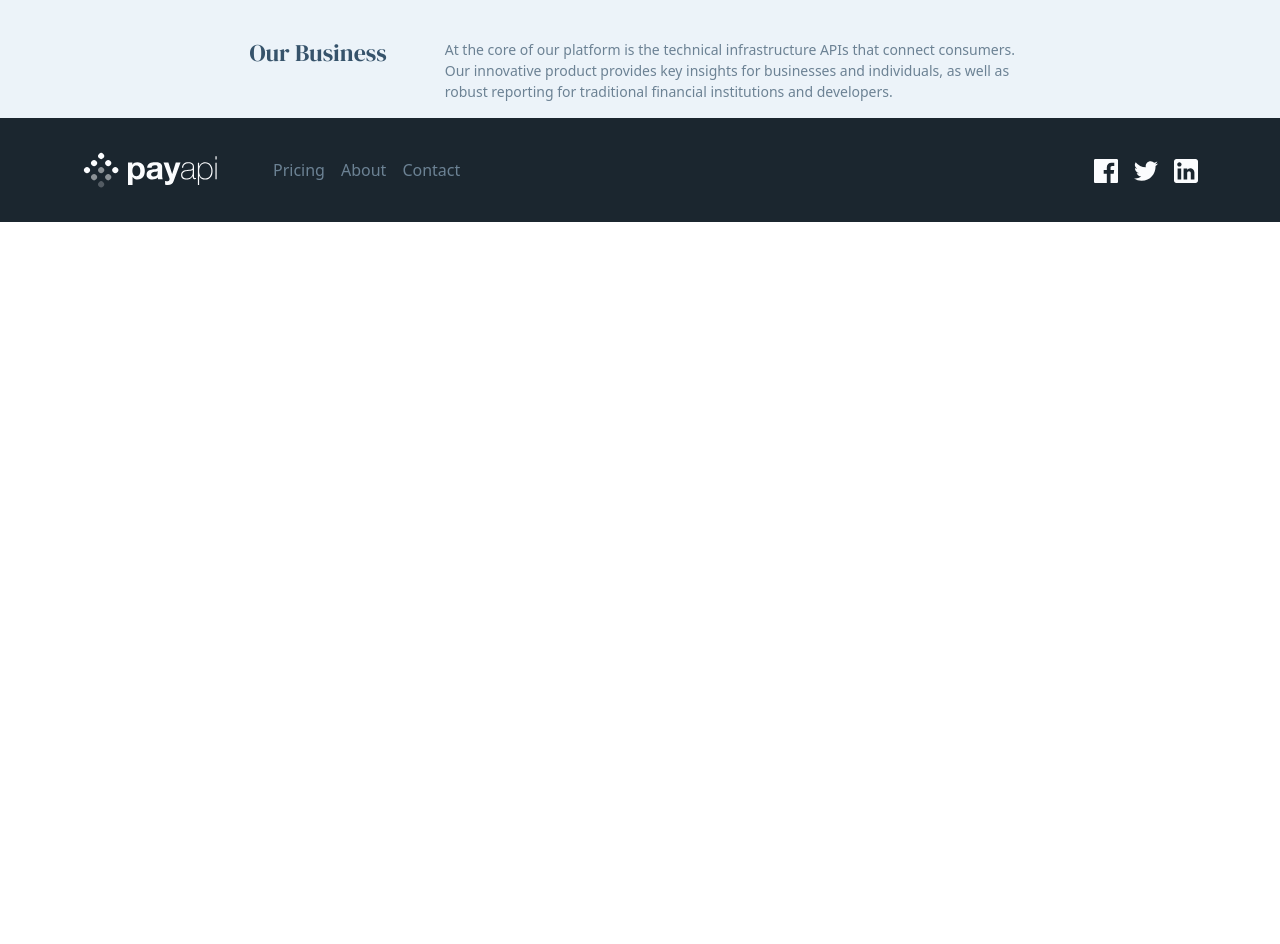
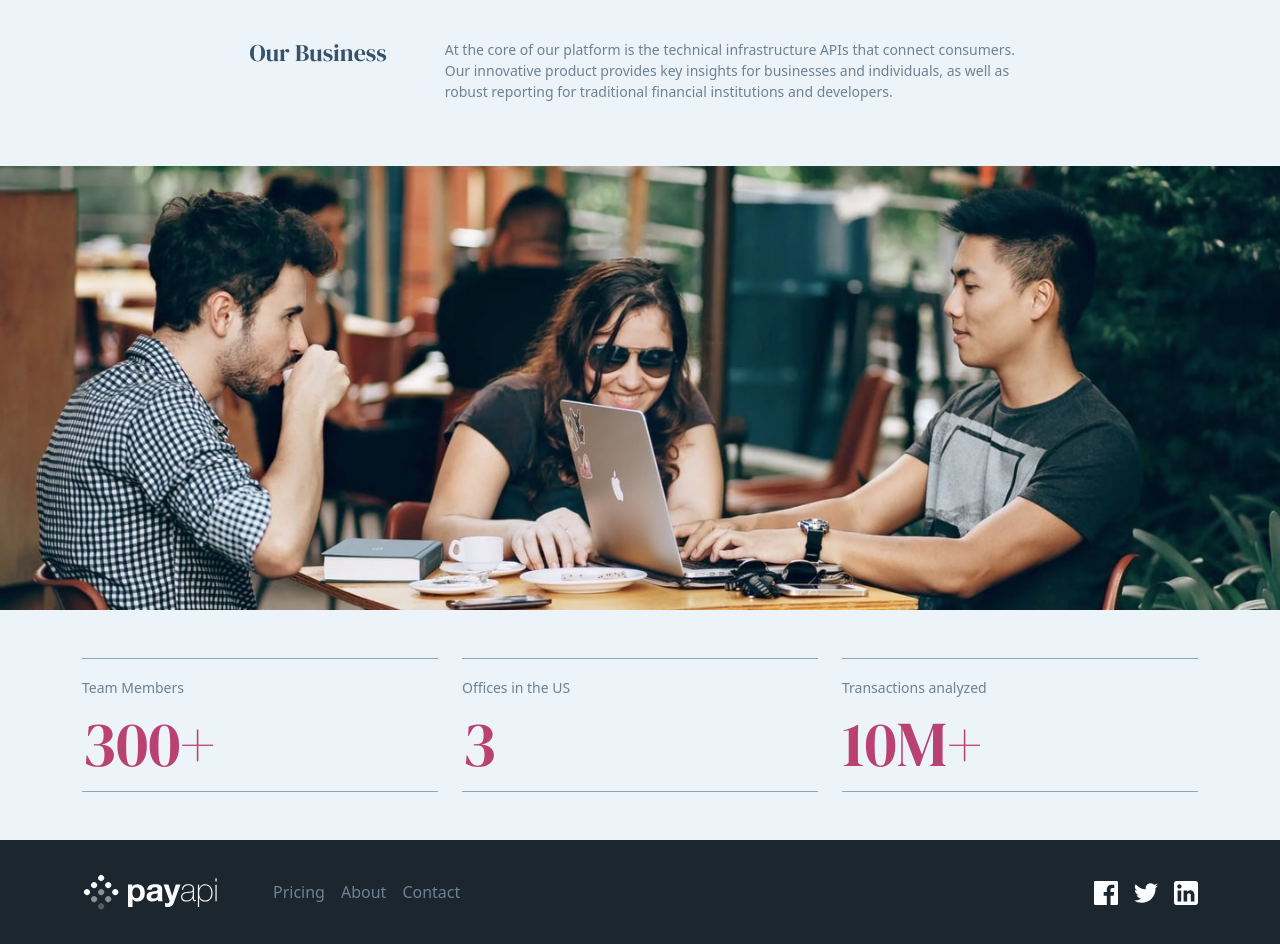
Before and after one commit to ShaimaaAKamal/angularPayAPi, an Angular app: page /about in a window 1280 px wide. Shown: the part 406-1350 px from the top of the page. Before the commit the page ends 800 px from the top, so only its background shows below. Built offline with nearby package versions, Linux system fonts and the light colour scheme.

Commit message:
add about image and statistics

```diff
--- a/src/app/about/about.component.html
+++ b/src/app/about/about.component.html
@@ -35,4 +35,31 @@
             </div>
            </div>
         </div>
-    </div>
+</div>
+ <div class='py-5'>
+      <img src='../../assets/Images/about/desktop/image-team-members.jpg' alt="large about image" class='w-100 d-none d-lg-inline-block'/>
+      <img src='../../assets/Images/about/tablet/image-team-members.jpg'  alt="medium about image" class='w-100 d-none d-md-inline-block d-lg-none'/>
+      <img src='../../assets/Images/about/mobile/image-team-members.jpg'  alt="small about image" class='w-100  d-md-none'/>
+</div>
+ <div class="container-md mb-5">
+      <div class="row gy-2">
+         <div class="col-md-4">
+            <div class=' aboutBorder topaboutBorder pt-3 pb-2 text-center text-md-start'>
+                <span class='textLightBlue small mb-2 d-inline-block'>Team Members</span>
+                <h6 class='display-3 textSite fmHeading mb-0 pb-0'>300+</h6>
+            </div>
+         </div>
+          <div class="col-md-4">
+            <div class=' aboutBorder pt-3 pb-2 text-center text-md-start'>
+                <span class='textLightBlue small mb-2 d-inline-block'>Offices in the US</span>
+                <h6 class='display-3 textSite fmHeading mb-0 pb-0'>3</h6>
+            </div>
+         </div>
+          <div class="col-md-4">
+              <div class=' aboutBorder smallaboutBorder pt-3 pb-2 text-center text-md-start'>
+                <span class='textLightBlue small mb-2 d-inline-block'>Transactions analyzed</span>
+                <h6 class='display-3 textSite fmHeading mb-0 pb-0'>10M+</h6>
+            </div>
+         </div>
+      </div>
+</div>
--- a/src/app/about/about.component.scss
+++ b/src/app/about/about.component.scss
@@ -10,6 +10,12 @@
   width:95%;
   margin:0 auto;
 }
+.smallaboutBorder{
+        border-bottom: .2px solid #8DA4B4;
+}
+.topaboutBorder{
+        border-top: .2px solid #8DA4B4;
+}
 
 @media screen and (min-width:768px){
 .about{
@@ -19,6 +25,15 @@
   width:100%;
   margin:0 auto;
 }
+.smallaboutBorder,.topaboutBorder{
+    border:none;
+}
+
+.aboutBorder{
+        border-bottom: .2px solid #8DA4B4;
+        border-top: .2px solid #8DA4B4;
+}
+
 
 }
 
```
